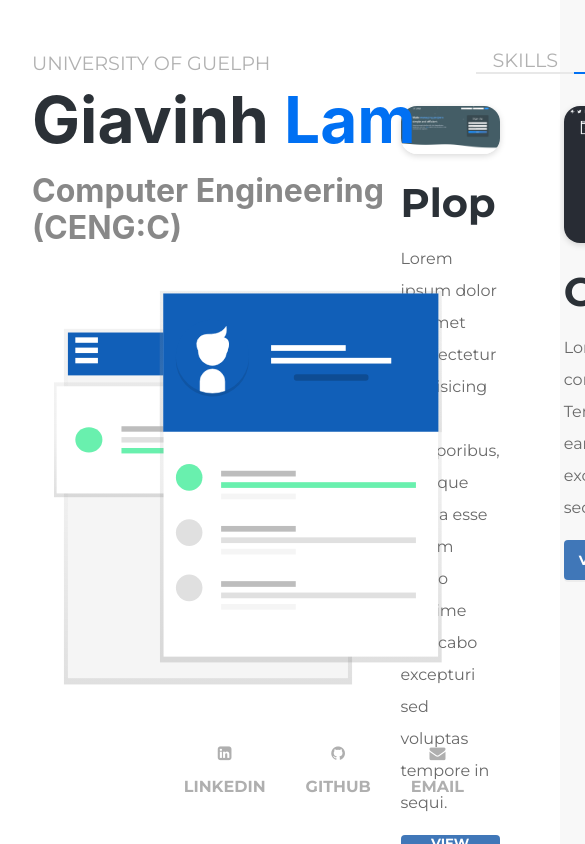
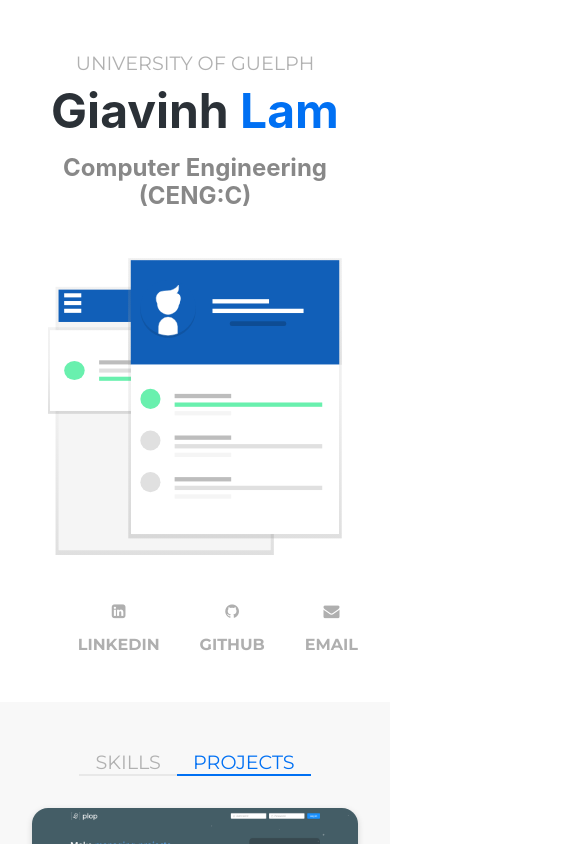
Before and after one commit to giavinh79/portfolio-new, a Next.js app: page / in a window 390 px wide. Shown: the top 844 px of the page, 585 px wide, since content can reach past the window. Built offline with nearby package versions, Linux system fonts and the light colour scheme.

Commit message:
fe refactoring + mobile queries

```diff
--- /dev/null
+++ b/components/Badge.jsx
@@ -0,0 +1,10 @@
+import styles from './badge.module.css';
+
+export default function Badge({ icon, text }) {
+  return (
+    <div className={styles.badge}>
+      <i className={icon}></i>
+      <p>{text}</p>
+    </div>
+  );
+}
--- a/components/Content.jsx
+++ b/components/Content.jsx
@@ -12,7 +12,6 @@
   const [contentType, setContentType] = useState(CONTENT.PROJECTS);
 
   return (
-    <div style={{ marginLeft: '35rem', padding: '2rem', flex: 1, backgroundColor: '#f8f8f8' }}>
     <div className={styles.container}>
       <div className={styles['option-wrapper']}>
         <p
@@ -28,7 +27,6 @@
           PROJECTS
         </p>
       </div>
-      </div>
       {contentType === CONTENT.SKILLS ? <Skills /> : <Projects />}
     </div>
   );
--- a/components/Introduction.jsx
+++ b/components/Introduction.jsx
@@ -1,6 +1,5 @@
 import styles from './introduction.module.css';
 import SocialMedia from './SocialMedia';
-import ContactForm from './ContactForm';
 
 export default function Introduction() {
   return (
@@ -14,25 +13,8 @@
       {/* </div> */}
 
       <h2 className={styles.subtitle}>Computer Engineering (CENG:C)</h2>
-      <div
-        style={{
-          // border: '1px solid #c8c8c8',
-          // backgroundColor: '#2B3137',
-          // padding: '1rem',
-          // borderRadius: '10px',
-          display: 'flex',
-          justifyContent: 'center',
-          borderBottom: 'none',
-          borderLeft: 'none',
-          borderRight: 'none',
-          width: '100%',
-          height: '100%',
-          margin: '2rem 0 2rem 0',
-        }}
-      >
-        {/* <h2 style={{ fontFamily: 'Montserrat', color: '#878A8F', textAlign: 'center' }}>Contact Me</h2> */}
-        {/* <ContactForm /> */}
-        <img src='/portfoliosvg.svg' alt='portfolio abstract art' style={{ width: '90%', height: 'auto' }} />
+      <div className={styles['portfolio-wrapper']}>
+        <img src='/portfoliosvg.svg' alt='portfolio abstract art' />
       </div>
       {/* <p className={styles.description}>
         Passionate about learning new software tools and technologies. Passionate about good coding practices (clean,
--- a/components/Projects.jsx
+++ b/components/Projects.jsx
@@ -1,46 +1,51 @@
+import { useState } from 'react';
+import { PROJECT } from '../constants';
 import styles from './projects.module.css';
-
-/*
- * List containing older projects not immediately in viewport
- * These projects will be loaded as the user scrolls down
- */
-const OlderProjects = [];
+// import Badge from './Badge'; <Badge icon='devicon-react-original' text='React' />
 
 export default function Projects() {
-  return (
+  const [featuredProject, setFeaturedProject] = useState(PROJECT.NONE);
+
+  return featuredProject === PROJECT.NONE ? (
     <div className={styles.grid}>
-      <div className={styles.row}>
-        <div className={styles.card} style={{ marginRight: '4rem' }}>
+      <div className={styles.column}>
+        <div className={styles.card}>
           <img src='/images/plop.PNG' className={styles.image} />
           <p className={styles.title}>Plop</p>
           <p className={styles.description}>
-            Lorem ipsum dolor sit amet consectetur adipisicing elit. Temporibus, cumque officia esse earum nemo maxime
-            explicabo excepturi sed voluptas tempore in sequi.
+            Open-source project management web application implemented with{' '}
+            <span className={styles.technology}>React.js</span> for the frontend and{' '}
+            <span className={styles.technology}>Adonis.js (Node.js framework)</span> as the REST API. Some features
+            include administration hierarchy, chat, and task dashboards.
           </p>
           <button className={styles.button}>VIEW PROJECT &rarr;</button>
         </div>
         <div className={styles.card}>
-          <img src='/images/CodeConnectDark.PNG' className={styles.image} />
-          <p className={styles.title}>CodeConnect</p>
-          <p className={styles.description}>
-            Lorem ipsum dolor sit amet consectetur adipisicing elit. Temporibus, cumque officia esse earum nemo maxime
-            explicabo excepturi sed voluptas tempore in sequi.
-          </p>
-          <button className={styles.button}>VIEW PROJECT &rarr;</button>
-        </div>
-      </div>
-      <div className={styles.row}>
-        <div className={styles.card} style={{ marginRight: '4rem' }}>
           <img src='/images/GymTrack.PNG' className={styles.image} />
           <p className={styles.title}>GymTrack</p>
           <p className={styles.description}>
-            Lorem ipsum dolor sit amet consectetur adipisicing elit. Temporibus, cumque officia esse earum nemo maxime
-            explicabo excepturi sed voluptas tempore in sequi.
+            This progressive web application allows users to track and manage their fitness journey easily on mobile or
+            web. It is written using React.js, TypeScript, and Redux Toolkit. For styling, Reactstrap (Bootstrap) and
+            SCSS+BEM is used. It connects with Google's Firebase for authentication and uses MongoDB for application
+            storage (ie. user credentials, routines... etc.).
           </p>
           <button className={styles.button} disabled>
             VIEW PROJECT &rarr;
           </button>
         </div>
+      </div>
+      <div className={styles.column}>
+        <div className={styles.card}>
+          <img src='/images/CodeConnectDark.PNG' className={styles.image} />
+          <p className={styles.title}>CodeConnect</p>
+          <p className={styles.description}>
+            Web application platform for facilitating collaboration between software developers. It also provides the
+            ability for users to create an online resume. It is built using{' '}
+            <span className={styles.technology}>React.js</span>, TypeScript, Redux Toolkit, and Material-UI.
+          </p>
+          <button className={styles.button}>VIEW PROJECT &rarr;</button>
+        </div>
+
         <div className={styles.card}>
           <img src='/images/ReactBodyHighlighter.PNG' className={styles.image} />
           <p className={styles.title}>React Body Highlighter</p>
@@ -52,5 +57,17 @@
         </div>
       </div>
     </div>
+  ) : (
+    <div className={styles.card} style={{ marginRight: '4rem' }}>
+      <img src='/images/plop.PNG' className={styles.image} />
+      <p className={styles.title}>Plop</p>
+      <p className={styles.description}>
+        Open-source project management web application implemented with{' '}
+        <span className={styles.technology}>React.js</span> for the frontend and{' '}
+        <span className={styles.technology}>Adonis.js (Node.js framework)</span> as the REST API. Some features include
+        administration hierarchy, chat, and task dashboards.
+      </p>
+      <button className={styles.button}>VIEW PROJECT &rarr;</button>
+    </div>
   );
 }
--- a/components/content.module.css
+++ b/components/content.module.css
@@ -1,8 +1,8 @@
 .container {
-  display: flex;
-  align-items: center;
-  justify-content: center;
-  margin-top: 1rem;
+  margin-left: 35rem;
+  padding: 2rem;
+  flex: 1;
+  background-color: #f8f8f8;
 }
 
 .option {
@@ -21,6 +21,9 @@
 
 .option-wrapper {
   display: flex;
+  align-items: center;
+  justify-content: center;
+  margin-top: 1rem;
   /* color: #666; */
 }
 
@@ -40,13 +43,12 @@
   border-left: none;
   border-top: none;
   color: #888;
-  /* font-weight: 600; */
 }
 
-/* .option:nth-child(0) {
-    margin-
+/* Mobile View */
+
+@media only screen and (max-width: 1150px) {
+  .container {
+    margin-left: 0;
+  }
 }
-
-.option:nth-child(1) {
-
-} */
--- a/components/introduction.module.css
+++ b/components/introduction.module.css
@@ -8,6 +8,8 @@
   height: 100%;
   padding: 2rem;
 }
+
+/* Info styles */
 
 .school {
   font-family: Montserrat;
@@ -48,3 +50,54 @@
   font-size: 1rem;
   color: #666;
 }
+
+/* Portfolio Art Styles */
+
+.portfolio-wrapper {
+  display: flex;
+  justify-content: center;
+  /* border-bottom: none;
+  border-left: none;
+  border-right: none; */
+  width: 100%;
+  height: 100%;
+  margin: 2rem 0 2rem 0;
+}
+
+.portfolio-wrapper img {
+  width: 90%;
+  height: auto;
+  margin-top: 0;
+}
+
+/* Mobile View */
+
+@media only screen and (max-width: 500px) {
+  .container {
+    min-width: initial;
+  }
+
+  .title {
+    font-size: 3rem;
+  }
+
+  .subtitle {
+    font-size: 1.5rem;
+    text-align: center;
+  }
+}
+
+@media only screen and (max-width: 1150px) {
+  .container {
+    position: initial;
+    justify-content: center;
+    align-items: center;
+    max-width: initial;
+    min-width: initial;
+  }
+
+  .portfolio-wrapper img {
+    margin-top: 1rem;
+    max-width: 35rem;
+  }
+}
--- a/components/projects.module.css
+++ b/components/projects.module.css
@@ -2,17 +2,19 @@
 
 .grid {
   display: flex;
-  align-items: center;
-  justify-content: center;
   flex-wrap: wrap;
   flex: 1;
-  padding: 1rem 2rem 0 2rem;
+  padding: 1rem 1rem 0 1rem;
   margin-top: 1rem;
+  gap: 2rem;
 }
 
-.row {
+.column {
   display: flex;
+  flex-direction: column;
   flex-wrap: nowrap;
+  flex: 1;
+  margin: 0 1rem;
 }
 
 /* Card styles */
@@ -20,7 +22,7 @@
 .card {
   display: flex;
   flex-direction: column;
-  flex: 1;
+  min-width: 30rem;
   margin-bottom: 4rem;
   background: none;
   transition: all ease-in 5s;
@@ -69,6 +71,7 @@
 .image:hover {
   transform: scale(1.05);
 }
+
 .title {
   color: #2b3137;
   font-weight: 700;
@@ -85,3 +88,25 @@
   font-family: Montserrat, -apple-system, BlinkMacSystemFont, 'Segoe UI', Roboto, Oxygen, Ubuntu, Cantarell, 'Open Sans',
     'Helvetica Neue', sans-serif;
 }
+
+.technology {
+  color: #437a9d;
+}
+
+/* Mobile View */
+
+@media only screen and (max-width: 500px) {
+  .grid {
+    padding: 1rem 0 0 0;
+  }
+
+  .column {
+    margin: 0;
+  }
+}
+
+@media only screen and (max-width: 1150px) {
+  .card {
+    min-width: auto;
+  }
+}
--- /dev/null
+++ b/constants/index.js
@@ -0,0 +1,4 @@
+export const PROJECT = {
+  PLOP: 'plop,',
+  NONE: 'none',
+};
--- a/pages/index.js
+++ b/pages/index.js
@@ -7,16 +7,18 @@
     <div className='container'>
       <Head>
         <title>Giavinh Lam</title>
+        <meta name='viewport' content='width=device-width, initial-scale=1' />
         <link rel='icon' href='/favicon.ico' />
         <link href='https://fonts.googleapis.com/css?family=Montserrat:200,300,400,700,900' rel='stylesheet' />
         <link
           rel='stylesheet'
           href='https://cdnjs.cloudflare.com/ajax/libs/font-awesome/4.7.0/css/font-awesome.min.css'
         />
+        <link rel='stylesheet' href='https://cdn.jsdelivr.net/gh/konpa/devicon@master/devicon.min.css'></link>
+        <link rel='preload' href='/docs/giavinhlam-1.png' as='image' />
         <meta name='description' content="Giavinh Lam's Portfolio Website" />
         <meta name='keywords' content='Giavinh, Giavinh Lam, Gia Vinh Lam, Gia Vinh, University of Guelph' />
         <meta name='author' content='Giavinh Lam' />
-        <link rel='preload' href='/docs/giavinhlam-1.png' as='image' />
       </Head>
 
       <main>
```
Also changed, not shown: components/Project.jsx (added, +17 -0 lines), components/badge.module.css (added, +31 -0 lines), public/images/plop.PNG, 1 other file (tests, documents, lock files or other folders). Lines whose indentation alone changed are shown as unchanged.
